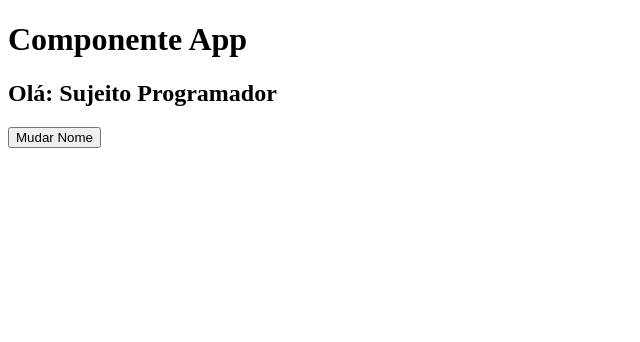
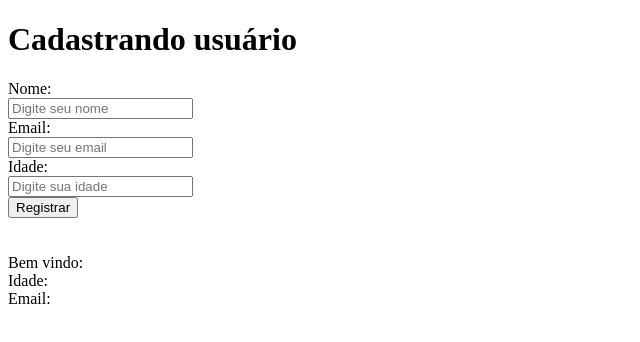
Before and after one commit to MouraPragana/02-NextJS-do-zero-ao-avancado, a React (Create React App) app: page / in a window 1280 px wide. Shown: the top 342 px of the page, without its empty margins (0-640 px from the left). Built offline with nearby package versions, Linux system fonts and the light colour scheme.

Commit message:
feat: finalizando aula - Manipulando formulário

```diff
--- a/src/App.tsx
+++ b/src/App.tsx
@@ -1,20 +1,72 @@
-import { useState } from "react";
+import { ChangeEvent, FormEvent, useState } from "react";
+
+interface Iuser {
+  nome: string;
+  email: string;
+  idade: string;
+}
 
 export function App() {
-  const [aluno, setAluno] = useState<string>("Sujeito Programador");
+  const [nome, setNome] = useState<string>("");
+  const [email, setEmail] = useState<string>("");
+  const [idade, setIdade] = useState<string>("");
+  const [user, setUser] = useState({ nome: "", email: "", idade: "" } as Iuser);
 
-  function handleChangeName(name: string) {
-    setAluno(name);
+  function handleRegister(e: FormEvent) {
+    e.preventDefault();
+    alert("Usuario registrado com sucesso !");
+    setUser({ email, idade, nome });
   }
 
   return (
     <div>
-      <h1>Componente App</h1>
-      <h2>Olá: {aluno}</h2>
-      <button onClick={() => handleChangeName("Lucas Oliveira")}>
-        Mudar Nome
-      </button>
+      <form onSubmit={handleRegister}>
+        <h1>Cadastrando usuário</h1>
+        <label>Nome:</label>
+        <br />
+        <input
+          placeholder="Digite seu nome"
+          value={nome}
+          onChange={(e: ChangeEvent<HTMLInputElement>) =>
+            setNome(e.target.value)
+          }
+        />
+        <br />
+
+        <label>Email:</label>
+        <br />
+        <input
+          placeholder="Digite seu email"
+          value={email}
+          onChange={(e: ChangeEvent<HTMLInputElement>) =>
+            setEmail(e.target.value)
+          }
+        />
+        <br />
+
+        <label>Idade:</label>
+        <br />
+        <input
+          placeholder="Digite sua idade"
+          value={idade}
+          onChange={(e: ChangeEvent<HTMLInputElement>) =>
+            setIdade(e.target.value)
+          }
+        />
+        <br />
+
+        <button type="submit">Registrar</button>
+      </form>
       <br />
+      <br />
+
+      <div>
+        <span>Bem vindo: {user.nome}</span>
+        <br />
+        <span>Idade: {user.idade}</span>
+        <br />
+        <span>Email: {user.email}</span>
+      </div>
     </div>
   );
 }
```
